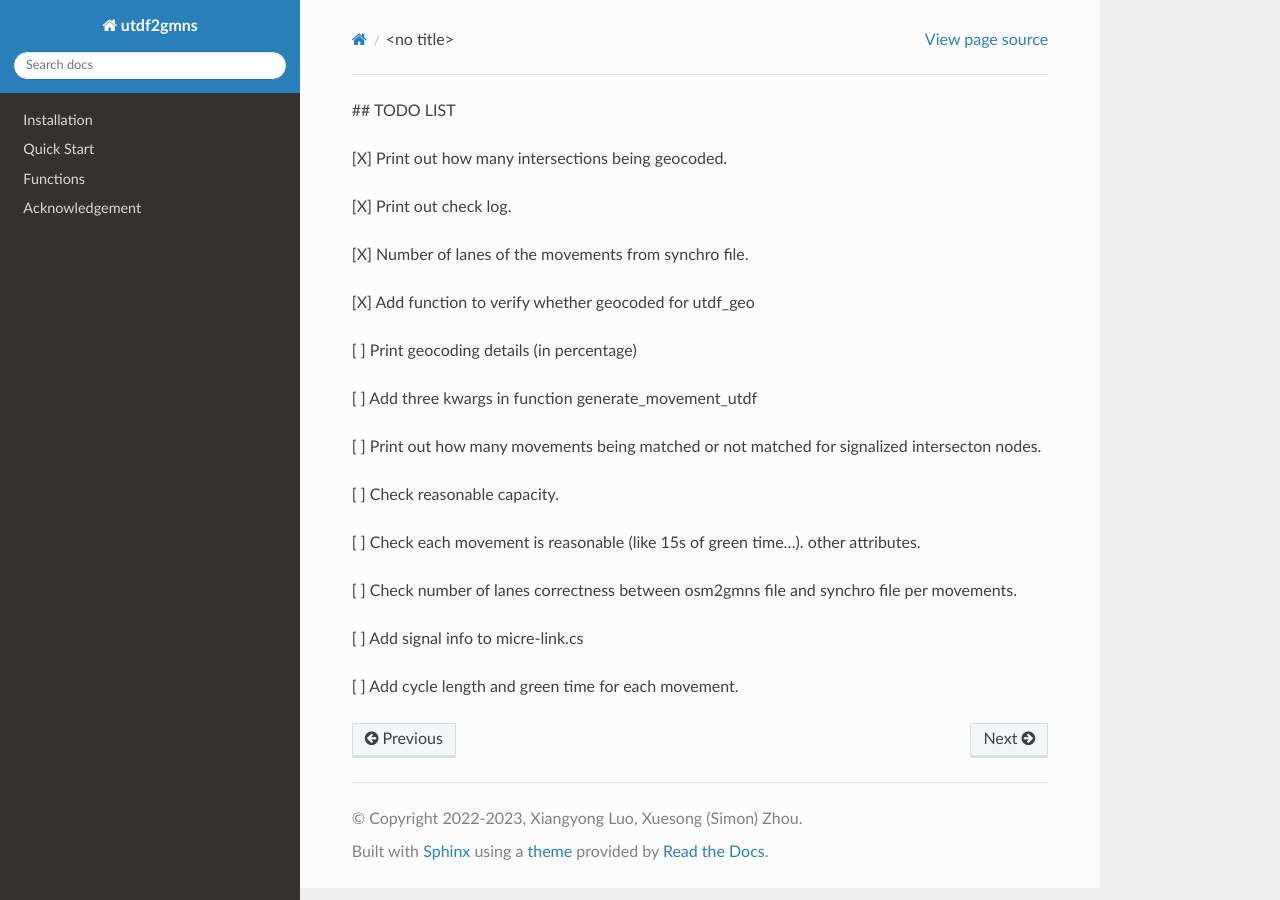
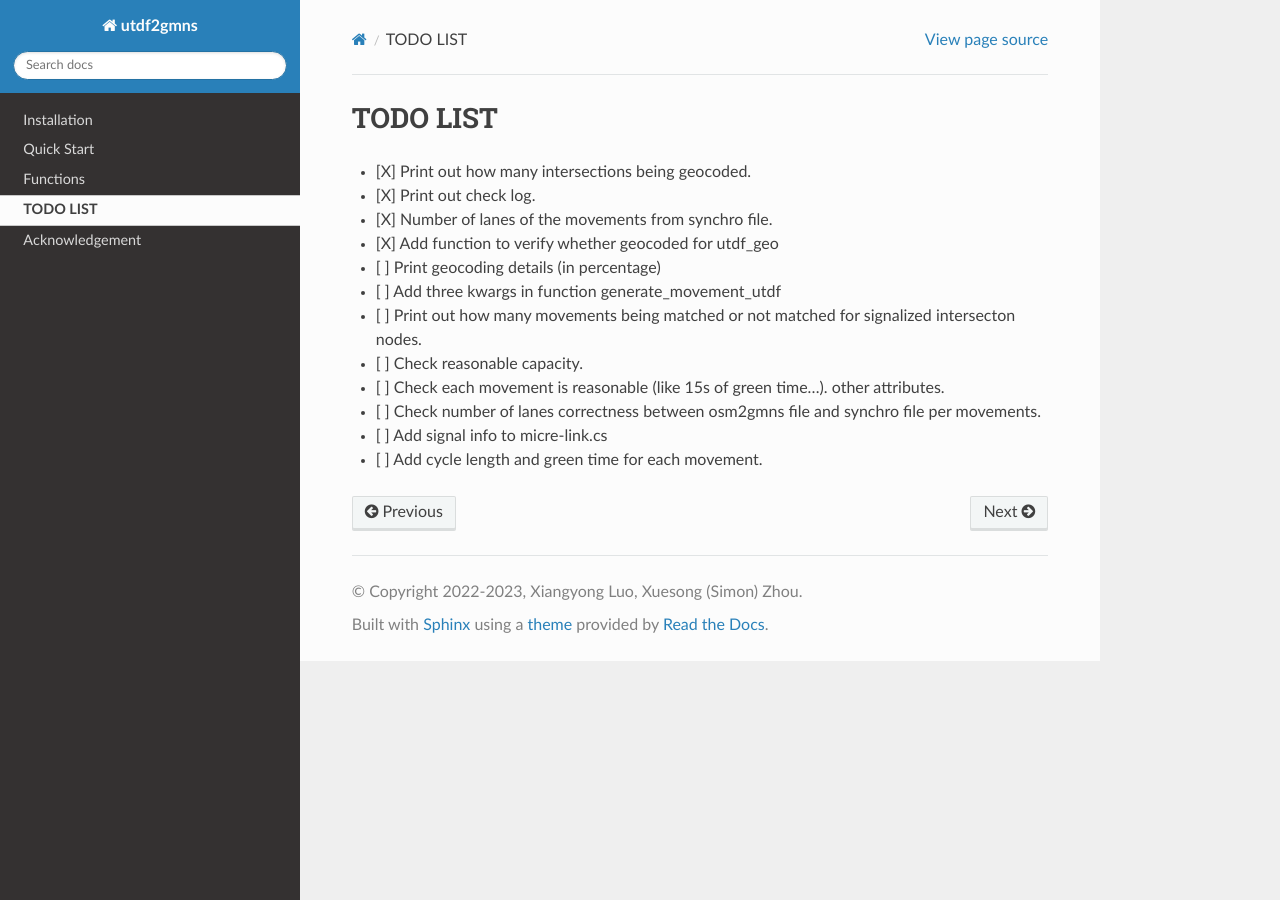
Before and after one commit to asu-trans-ai-lab/utdf2gmns, a Sphinx documentation site: the page built from docs/source/todo-list.rst, in a window 1280 px wide. Built offline with Sphinx 7.4.7 and the Read the Docs theme 2.0.0, drawn with Linux system fonts in a browser that asks for light colours; pages that are not in the unit, such as notebooks, are missing from menus.

Commit message:
update readthedoc

```diff
--- a/docs/source/acknowledgement.rst
+++ b/docs/source/acknowledgement.rst
@@ -5,6 +5,7 @@ Acknowledgement
 Many thanks for GMNS specification efforts led by Scott Smith and Ian Berg from Volpe Center,
 USDOT. Their TRB poster can be found at https://github.com/zephyr-data-specs/GMNS/blob/TRB/TRBPoster_22-02127.pdf
 
-This document is prepared with the help from `Sohum Berdia`_.
+This document is prepared with the help from `Sohum Berdia`_
+
 
 .. _`Sohum Berdia`: https://github.com/Sbb02
--- a/docs/source/todo-list.rst
+++ b/docs/source/todo-list.rst
@@ -1,4 +1,6 @@
-## TODO LIST
+===============
+TODO LIST
+===============
 
 * [X] Print out how many intersections being geocoded.
 * [X] Print out check log.
```
